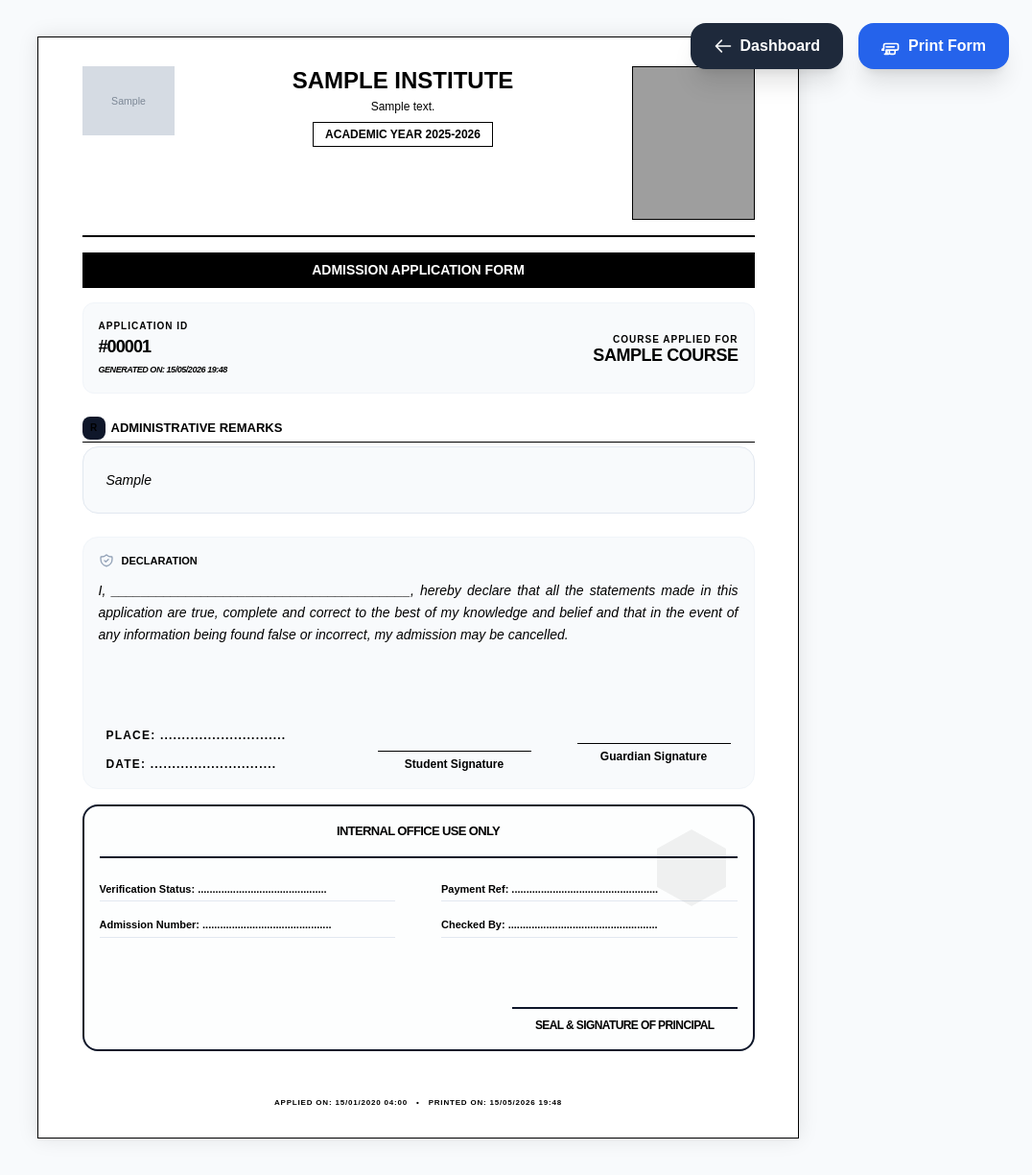
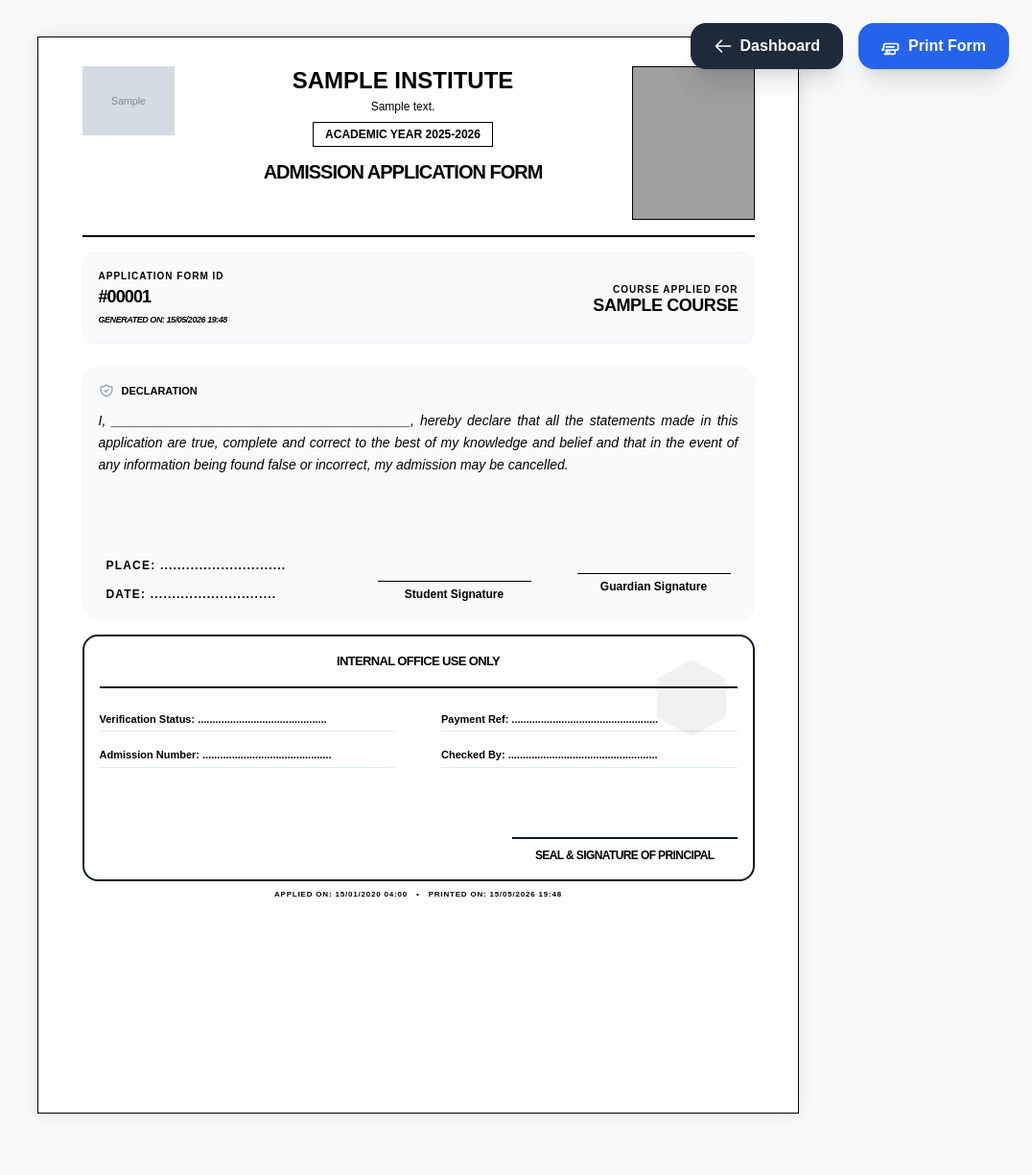
Before and after one commit to iqraait/JDT-Automation-System-, a Django app: page /institute/application/1/view/ in a window 1280 px wide. Shown: the whole page at 96% size, without its empty margins (204-1280 px from the left). After the commit the page ends 1160 px from the top, so only its background shows below. Run offline with Django 5.2, Linux system fonts and the light colour scheme; a user stored in the database is signed in; tables that the repository leaves empty hold one stand-in row (values such as "Sample post"); grey boxes marked "Sample" are stand-in pictures; data that the repository does not hold is empty; some libraries are stand-ins or nearby versions; grey boxes are pictures that could not be loaded.

Commit message:
Refine printable form: compact footer payment info, remove remarks, move header title

```diff
--- a/templates/institute/view_application.html
+++ b/templates/institute/view_application.html
@@ -163,6 +163,7 @@
                 <div class="mt-2 inline-block px-3 py-1 border border-black text-xs font-bold uppercase">
                     Academic Year {{ app.academic_year|default:"2025-2026" }}
                 </div>
+                <h2 class="text-xl font-black uppercase mt-3 tracking-tighter text-slate-800">Admission Application Form</h2>
             </div>
             <div class="w-32">
                 {% if photo %}
@@ -180,13 +181,10 @@
             </div>
         </div>
 
-        <div class="header-bar">
-            Admission Application Form
-        </div>
 
         <div class="flex justify-between items-center mb-6 bg-slate-50 p-4 rounded-xl border border-slate-100">
             <div>
-                <p class="text-[10px] text-slate-400 font-bold uppercase tracking-widest">Application ID</p>
+                <p class="text-[10px] text-slate-400 font-bold uppercase tracking-widest">Application Form ID</p>
                 <p class="text-lg font-black text-slate-900 font-mono tracking-tighter">#{{ app.id|stringformat:"05d" }}</p>
                 <p class="text-[9px] text-slate-400 font-bold uppercase tracking-tighter mt-1 italic">Generated on: {{ print_date }}</p>
             </div>
@@ -290,16 +288,6 @@
             {% endif %}
         {% endfor %}
 
-        <!-- REMARKS -->
-        {% if app.remarks %}
-        <div class="section-title">
-            <span class="bg-slate-900 text-white w-6 h-6 flex items-center justify-center rounded-lg text-[10px]">R</span>
-            Administrative Remarks
-        </div>
-        <div class="bg-slate-50 p-6 rounded-2xl border border-slate-200 text-sm font-medium text-slate-700 italic">
-            {{ app.remarks }}
-        </div>
-        {% endif %}
 
         <!-- DECLARATION -->
         <div class="mt-6 bg-slate-50 p-4 rounded-2xl border border-slate-100">
@@ -341,38 +329,6 @@
             </div>
         </div>
 
-        <!-- PAYMENT INFORMATION -->
-        {% if payment %}
-        <div class="section-title">Payment Information</div>
-        <table class="mb-4">
-            <tbody>
-                <tr>
-                    <th style="width: 30%;">Payment Status</th>
-                    <td style="width: 70%; font-weight: bold; color: {% if payment.status == 'success' %}#16a34a{% else %}#dc2626{% endif %};">
-                        {{ payment.get_status_display|upper }}
-                    </td>
-                </tr>
-                <tr>
-                    <th>Transaction ID</th>
-                    <td style="font-family: monospace;">{{ payment.gateway_transaction_id|default:payment.merchant_txn_no|default:"-" }}</td>
-                </tr>
-                {% if payment.payment_mode %}
-                <tr>
-                    <th>Payment Mode</th>
-                    <td>{{ payment.payment_mode|upper }}</td>
-                </tr>
-                {% endif %}
-
-                {# Attempt to extract UPI ID from gateway response #}
-                {% if payment.gateway_response.vpa or payment.gateway_response.upi_id or payment.gateway_response.customer_vpa %}
-                <tr>
-                    <th>UPI ID / VPA</th>
-                    <td style="font-weight: bold;">{{ payment.gateway_response.vpa|default:payment.gateway_response.upi_id|default:payment.gateway_response.customer_vpa }}</td>
-                </tr>
-                {% endif %}
-            </tbody>
-        </table>
-        {% endif %}
 
         <!-- OFFICE USE -->
         <div class="mt-4 border-2 border-slate-900 rounded-2xl p-4 bg-slate-50/30 relative overflow-hidden">
@@ -409,7 +365,18 @@
             </div>
         </div>
 
-        <p class="text-center text-[8px] text-slate-300 font-bold uppercase mt-12 tracking-widest no-print">
+        {% if payment %}
+        <p class="text-center text-[8px] text-slate-400 font-bold uppercase mt-10 tracking-widest">
+            Payment: {{ payment.get_status_display|upper }} &nbsp;•&nbsp;
+            ID: {{ payment.gateway_transaction_id|default:payment.merchant_txn_no|default:"-" }} &nbsp;•&nbsp;
+            Mode: {{ payment.payment_mode|upper }}
+            {% if payment.gateway_response.vpa or payment.gateway_response.upi_id or payment.gateway_response.customer_vpa %}
+            &nbsp;•&nbsp; UPI: {{ payment.gateway_response.vpa|default:payment.gateway_response.upi_id|default:payment.gateway_response.customer_vpa }}
+            {% endif %}
+        </p>
+        {% endif %}
+
+        <p class="text-center text-[8px] text-slate-300 font-bold uppercase mt-2 tracking-widest no-print">
             Applied On: {{ app.created_at|date:"d/m/Y H:i" }} &nbsp;&nbsp;•&nbsp;&nbsp; Printed On: {{ print_date }}
         </p>
     </div>
```
Also changed, not shown: templates/applications/view_application.html (+14 -47 lines).
